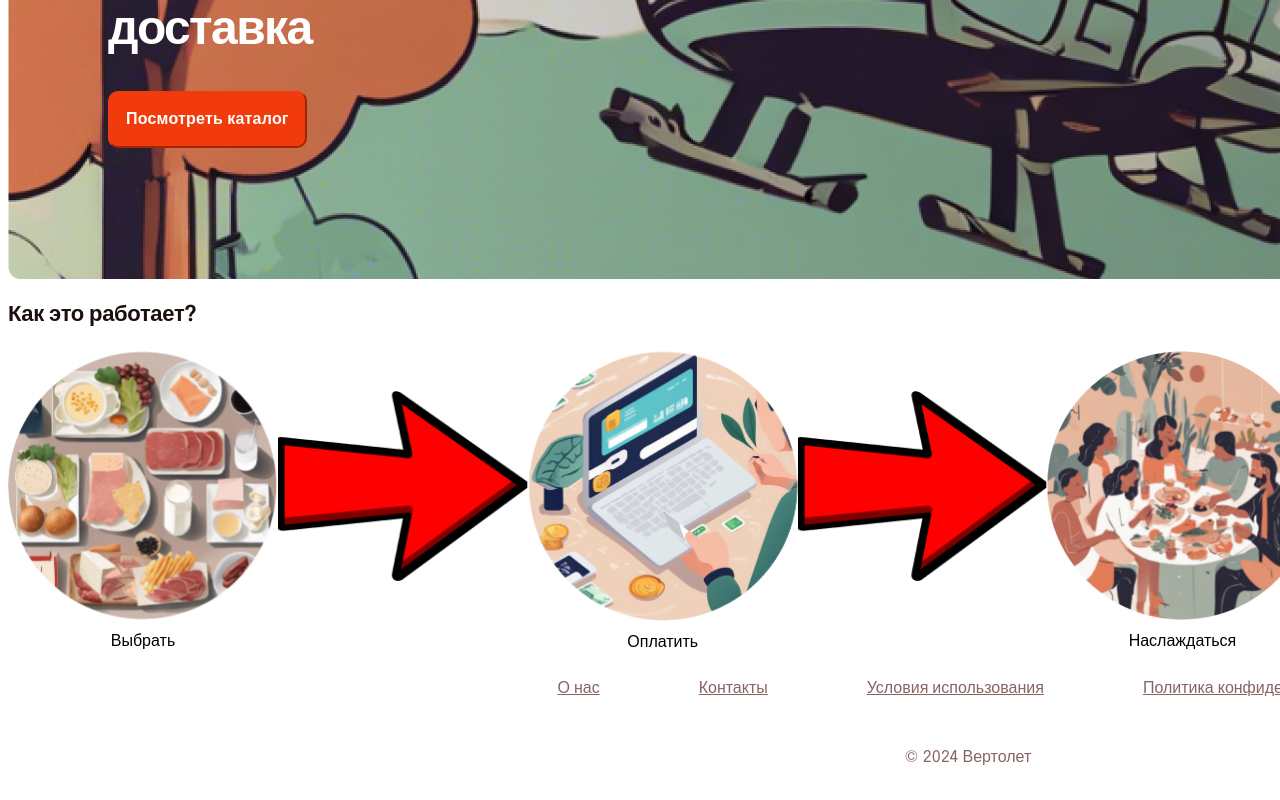
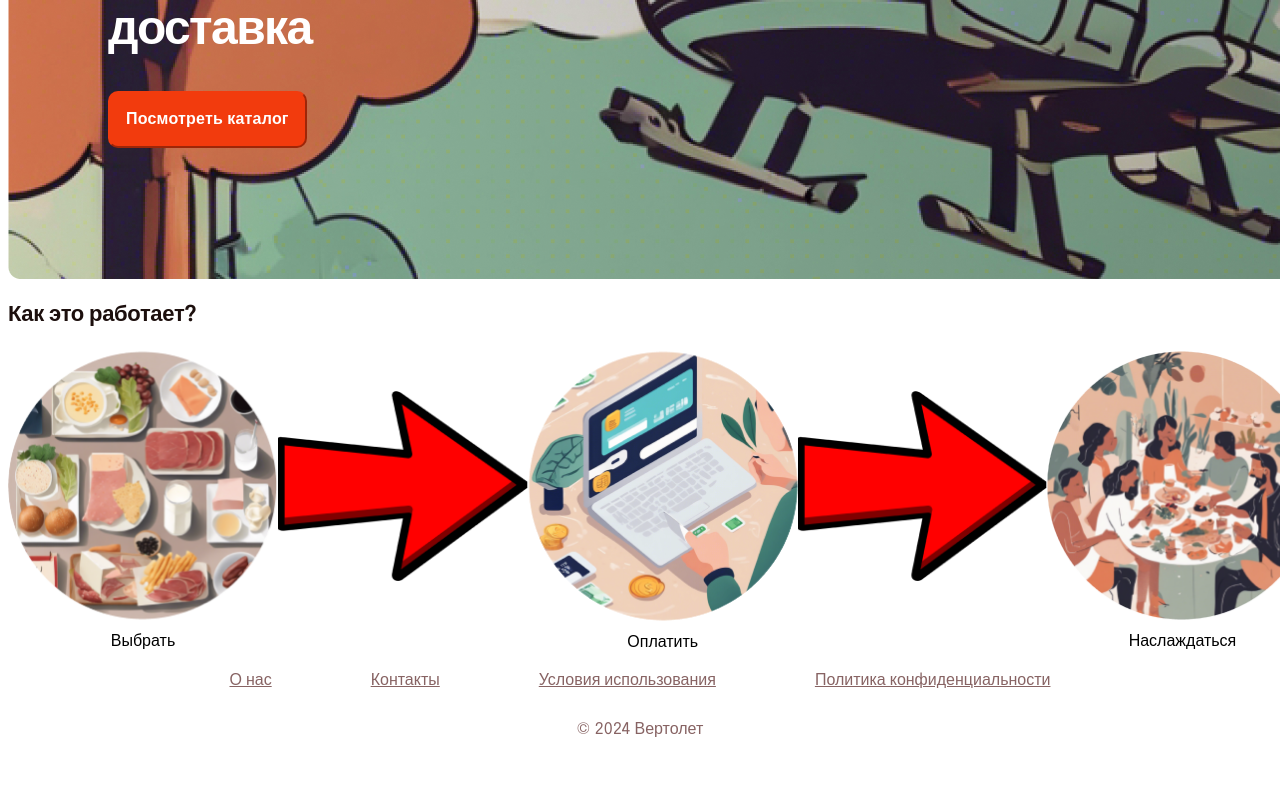
Before and after one commit to Julik2507/HelicopterProject, a SvelteKit app in the folder Our-Project/: page / in a window 1280 px wide. Shown: the part 454-1254 px from the top of the page. After the commit the page ends 1217 px from the top, so only its background shows below. Built offline with nearby package versions, Linux system fonts and the light colour scheme.

Commit message:
upd: adaptive footer

```diff
--- a/Our-Project/src/components/frames/footer.svelte
+++ b/Our-Project/src/components/frames/footer.svelte
@@ -15,11 +15,12 @@
 <style>
     @import url('https://fonts.googleapis.com/css2?family=Epilogue:ital,wght@0,100..900;1,100..900&display=swap');
     .footer {
-        width: 1920px;
-        height: 137px;
+        width: 100%;
+        height: 100px;
         display: flex;
         flex-direction: column;
-        justify-content: space-around;
+        justify-content: center;
+        gap: 25px;
         align-items: center;
     }
     .footer__link {
```
